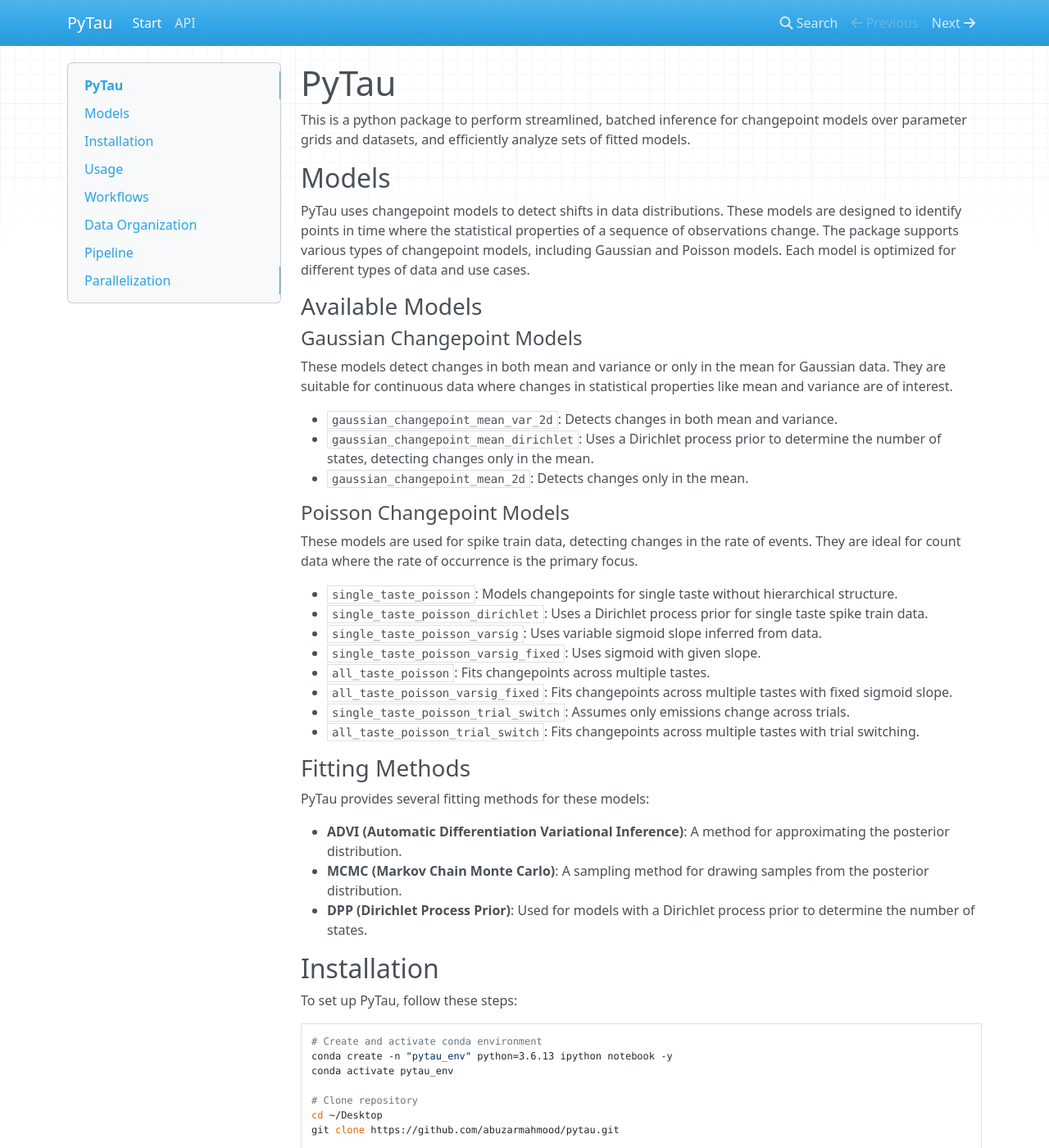
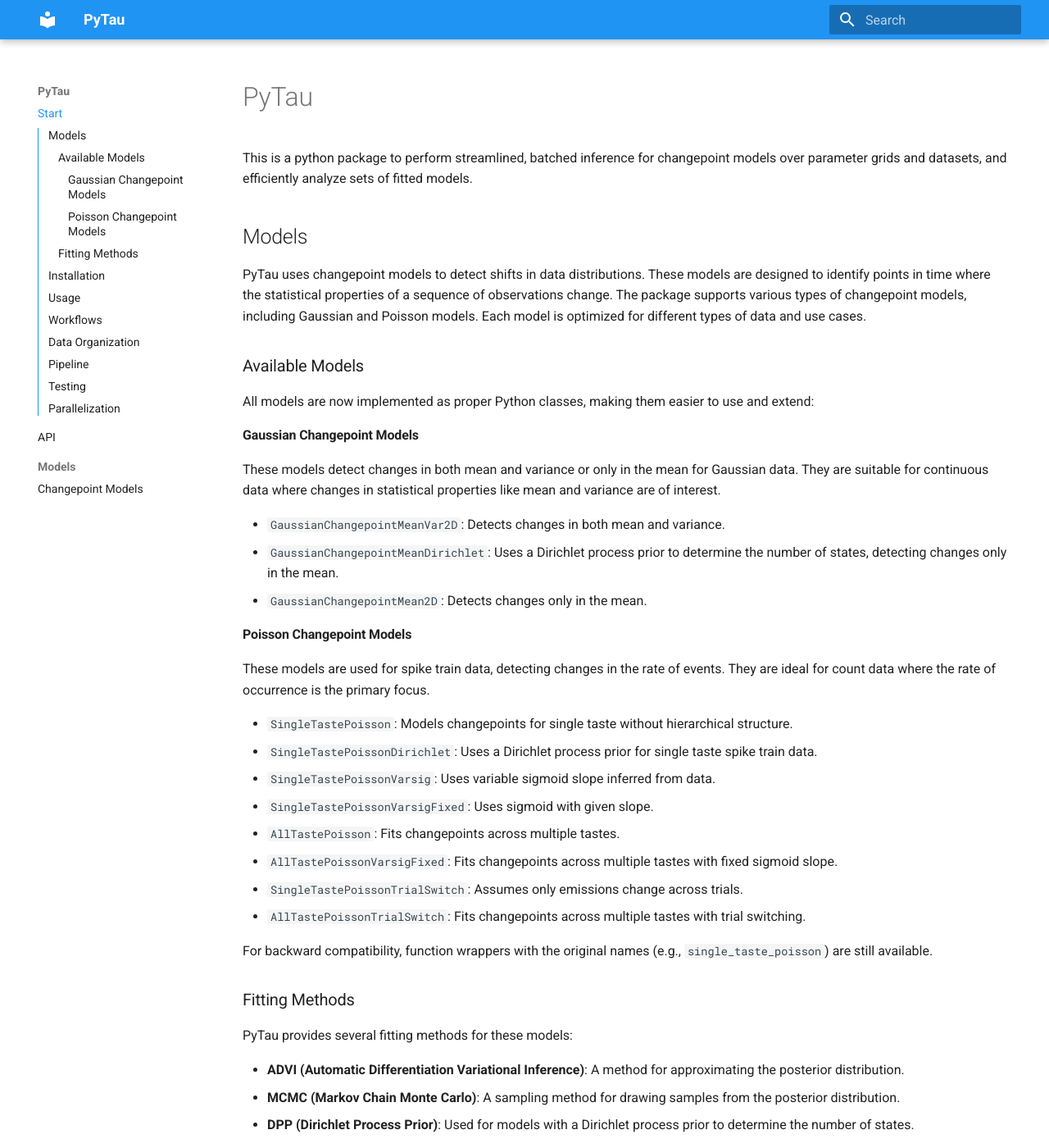
Before and after one commit to abuzarmahmood/pytau, an MkDocs documentation site: the page built from docs/index.md, in a window 1280 px wide and 1400 px high. Shown: the whole window at 82% size. Built offline with MkDocs 1.6.1 and Material for MkDocs 9.7.7, drawn with Linux system fonts in a browser that asks for light colours; nearby versions of some CDN libraries; some of the changed text lies outside the part shown.

Commit message:
Based on the changes you've made, I'll generate a concise commit message that captures the essence of these updates:
refactor: Modernize project structure with class-based models and improved testing

This commit message encapsulates the key changes:
- Refactoring changepoint models into classes
- Improving test coverage and logging
- Updating documentation
- Adding GitHub Actions and tox configuration
- Enhancing requirements and project structure

Would you like me to generate the commit message for the specific files you've updated?

````diff
--- a/docs/index.md
+++ b/docs/index.md
@@ -8,24 +8,28 @@ PyTau uses changepoint models to detect shifts in data distributions. These mode
 
 ### Available Models
 
+All models are now implemented as proper Python classes, making them easier to use and extend:
+
 #### Gaussian Changepoint Models
 These models detect changes in both mean and variance or only in the mean for Gaussian data. They are suitable for continuous data where changes in statistical properties like mean and variance are of interest.
 
-- `gaussian_changepoint_mean_var_2d`: Detects changes in both mean and variance.
-- `gaussian_changepoint_mean_dirichlet`: Uses a Dirichlet process prior to determine the number of states, detecting changes only in the mean.
-- `gaussian_changepoint_mean_2d`: Detects changes only in the mean.
+- `GaussianChangepointMeanVar2D`: Detects changes in both mean and variance.
+- `GaussianChangepointMeanDirichlet`: Uses a Dirichlet process prior to determine the number of states, detecting changes only in the mean.
+- `GaussianChangepointMean2D`: Detects changes only in the mean.
 
 #### Poisson Changepoint Models
 These models are used for spike train data, detecting changes in the rate of events. They are ideal for count data where the rate of occurrence is the primary focus.
 
-- `single_taste_poisson`: Models changepoints for single taste without hierarchical structure.
-- `single_taste_poisson_dirichlet`: Uses a Dirichlet process prior for single taste spike train data.
-- `single_taste_poisson_varsig`: Uses variable sigmoid slope inferred from data.
-- `single_taste_poisson_varsig_fixed`: Uses sigmoid with given slope.
-- `all_taste_poisson`: Fits changepoints across multiple tastes.
-- `all_taste_poisson_varsig_fixed`: Fits changepoints across multiple tastes with fixed sigmoid slope.
-- `single_taste_poisson_trial_switch`: Assumes only emissions change across trials.
-- `all_taste_poisson_trial_switch`: Fits changepoints across multiple tastes with trial switching.
+- `SingleTastePoisson`: Models changepoints for single taste without hierarchical structure.
+- `SingleTastePoissonDirichlet`: Uses a Dirichlet process prior for single taste spike train data.
+- `SingleTastePoissonVarsig`: Uses variable sigmoid slope inferred from data.
+- `SingleTastePoissonVarsigFixed`: Uses sigmoid with given slope.
+- `AllTastePoisson`: Fits changepoints across multiple tastes.
+- `AllTastePoissonVarsigFixed`: Fits changepoints across multiple tastes with fixed sigmoid slope.
+- `SingleTastePoissonTrialSwitch`: Assumes only emissions change across trials.
+- `AllTastePoissonTrialSwitch`: Fits changepoints across multiple tastes with trial switching.
+
+For backward compatibility, function wrappers with the original names (e.g., `single_taste_poisson`) are still available.
 
 ### Fitting Methods
 PyTau provides several fitting methods for these models:
@@ -61,20 +65,23 @@ jupyter notebook
 
 ## Usage
 
-PyTau provides a streamlined workflow for fitting changepoint models to neural data. Here's a basic example of how to use the package:
+PyTau provides a streamlined workflow for fitting changepoint models to neural data. Here's a basic example of how to use the package with the new class-based approach:
 
 ```python
 import pytau
-from pytau.changepoint_model import single_taste_poisson, advi_fit
+from pytau.changepoint_model import SingleTastePoisson, advi_fit
 
 # Load your spike data (trials x neurons x time)
 spike_array = load_your_data()
 
-# Create a model with desired number of states
-model = single_taste_poisson(spike_array, states=3)
+# Create a model instance with desired number of states
+model_instance = SingleTastePoisson(spike_array, states=3)
+
+# Generate the PyMC3 model
+model = model_instance.generate_model()
 
 # Fit the model using ADVI
-model, approx, lambda_stack, tau_samples, data = advi_fit(model, fit=10000, samples=1000)
+model, trace, lambda_stack, tau_samples, data = advi_fit(model, fit=10000, samples=1000)
 
 # Analyze the results
 # tau_samples contains the changepoint times
@@ -88,7 +95,7 @@ For more detailed usage examples, refer to the notebooks in the `pytau/how_to/no
 A typical workflow with PyTau involves the following steps:
 
 1. **Data Preparation**: Organize your spike train data into the required format (typically trials x neurons x time).
-2. **Model Selection**: Choose the appropriate changepoint model based on your data characteristics (e.g., single_taste_poisson for single taste data).
+2. **Model Selection**: Choose the appropriate changepoint model based on your data characteristics (e.g., SingleTastePoisson for single taste data).
 3. **Inference**: Run the model to detect changepoints using methods like ADVI or MCMC.
 4. **Analysis**: Analyze the results to understand the detected changepoints and their implications.
 
@@ -129,6 +136,20 @@ PyTau's pipeline consists of several components:
 3. **I/O helper code**: Loads data, processes it, and feeds it to modeling code
 4. **Run script**: Iterates over data for batch processing
 
+## Testing
+
+PyTau now includes comprehensive tests for all model classes. You can run the tests using pytest:
+
+```bash
+pytest tests/
+```
+
+Or using tox to test across multiple Python versions:
+
+```bash
+tox
+```
+
 ## Parallelization
 
 Parallelization is currently performed using GNU Parallel by setting a separate Theano compiledir for each job. This prevents compilation clashes and allows for efficient batch processing of multiple models.
--- a/mkdocs.yml
+++ b/mkdocs.yml
@@ -2,13 +2,13 @@ site_name: PyTau
 site_description: "Simple python package to perform streamlined batch inference on changepoint models"
 
 theme:
-  name: "mkdocs"
+  name: "material"
   palette:
     primary: "blue"
     accent: "grey"
   features:
-      - toc.integrate
-      - navigation.sections
+    - toc.integrate
+    - navigation.sections
 
 plugins:
   - search
@@ -17,3 +17,5 @@ plugins:
 nav:
   - "Start": index.md
   - "API": api.md
+  - "Models":
+    - "Changepoint Models": models/changepoint.md
--- a/requirements.txt
+++ b/requirements.txt
@@ -4,3 +4,8 @@ pymc3==3.9.3
 theano==1.0.5
 easygui==0.98.1
 tables==3.6.1
+pytest>=6.0.0
+pytest-cov>=2.10.0
+mkdocs>=1.1.0
+mkdocs-material>=7.0.0
+mkdocstrings>=0.15.0
````
Also changed, not shown: docs/api.md (+35 -5 lines), models/changepoint.md (added, +62 -0 lines), 4 other files.
